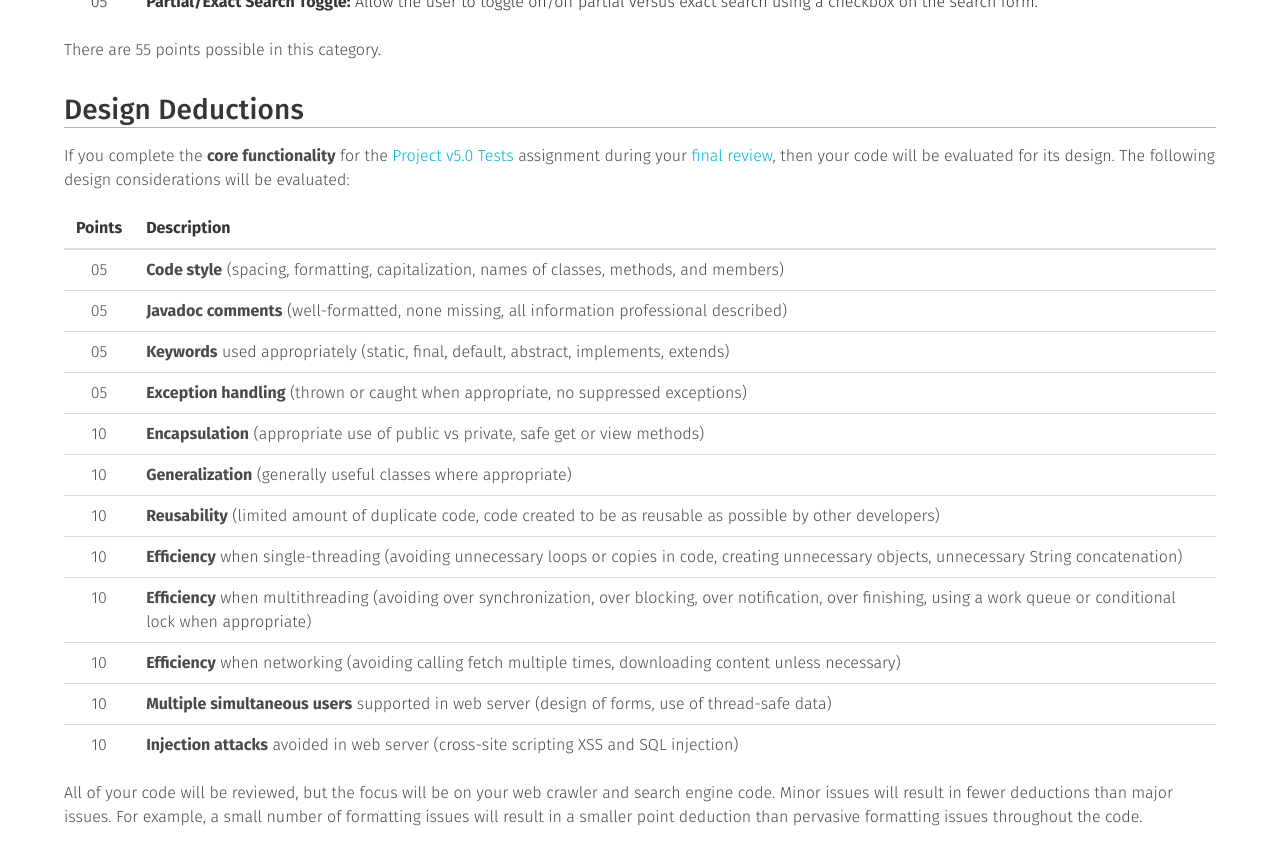
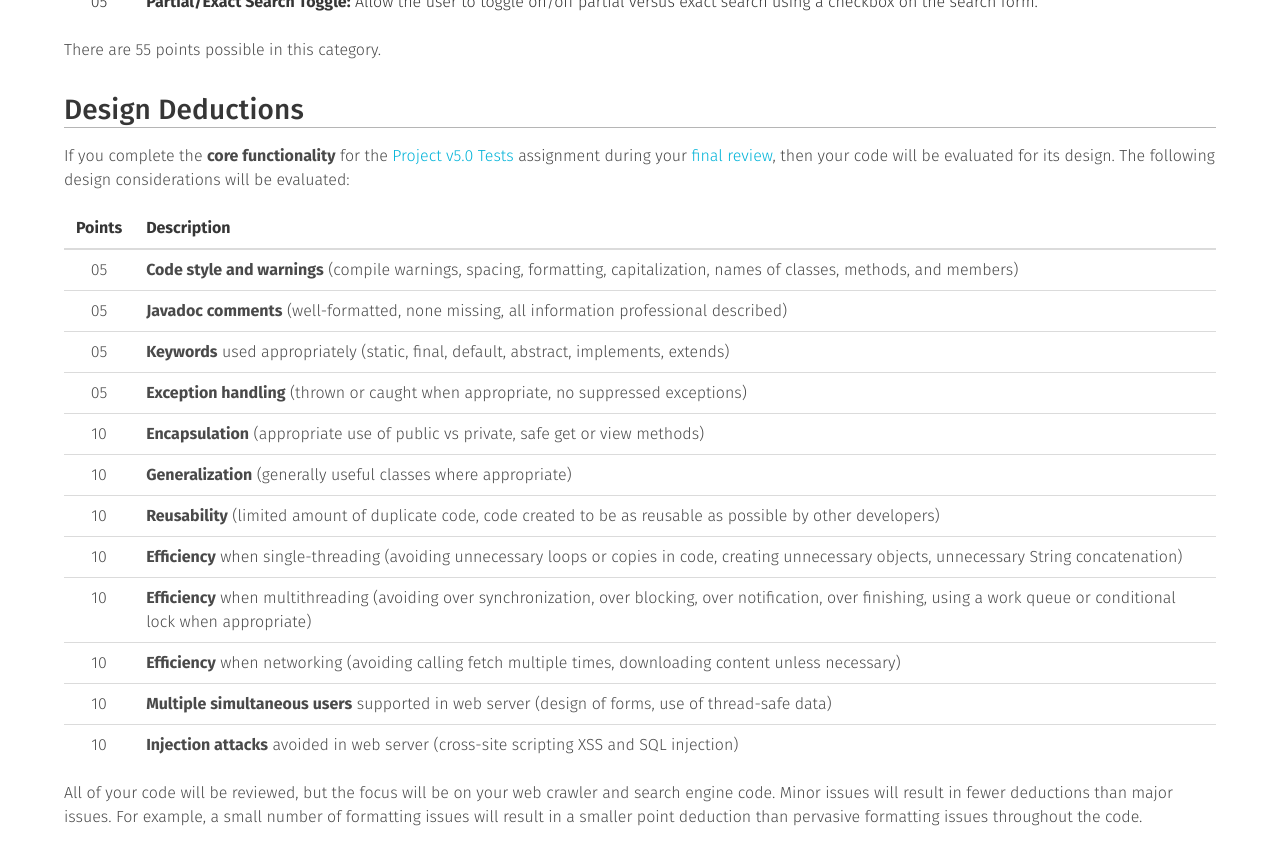
Before and after one commit to usf-cs272-spring2023/usf-cs272-spring2023.github.io, a Jekyll site: the page built from _projects/project-5.md, in a window 1280 px wide and 900 px high, scrolled down 5762 px. Shown: the top 865 px of the window. Built offline with Jekyll 4.4.1, drawn with Linux system fonts in a browser that asks for light colours; comment, search, counter and statistics services are not loaded.

Commit message:
Updated description

```diff
--- a/_projects/project-5.md
+++ b/_projects/project-5.md
@@ -211,7 +211,7 @@ If you complete the **core functionality** for the [{{ site.data.projects["tests
 
 | Points | Description |
 |:------:|:------------|
-| 05 | **Code style** (spacing, formatting, capitalization, names of classes, methods, and members) |
+| 05 | **Code style and warnings** (compile warnings, spacing, formatting, capitalization, names of classes, methods, and members) |
 | 05 | **Javadoc comments** (well-formatted, none missing, all information professional described) |
 | 05 | **Keywords** used appropriately (static, final, default, abstract, implements, extends) |
 | 05 | **Exception handling** (thrown or caught when appropriate, no suppressed exceptions) |
```
